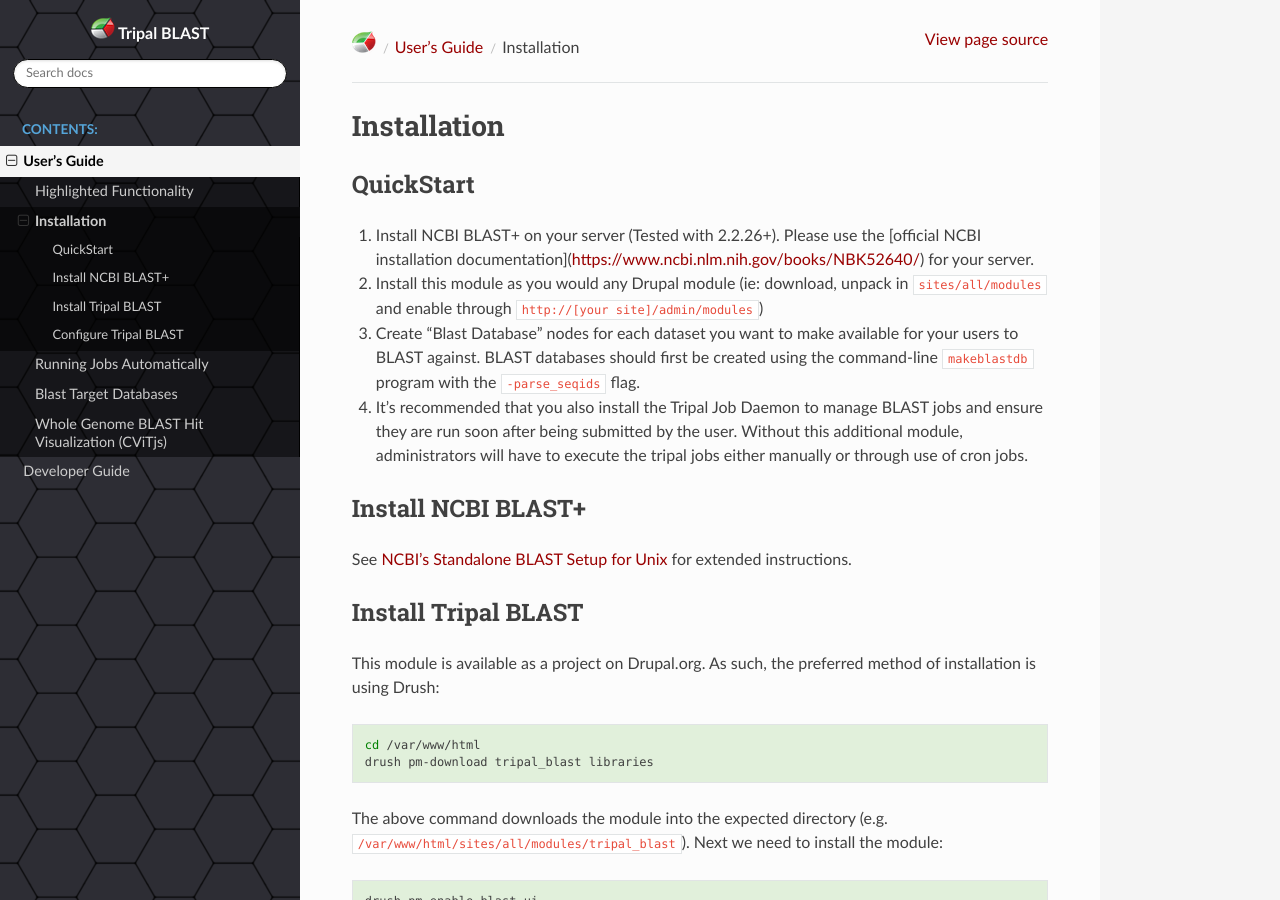
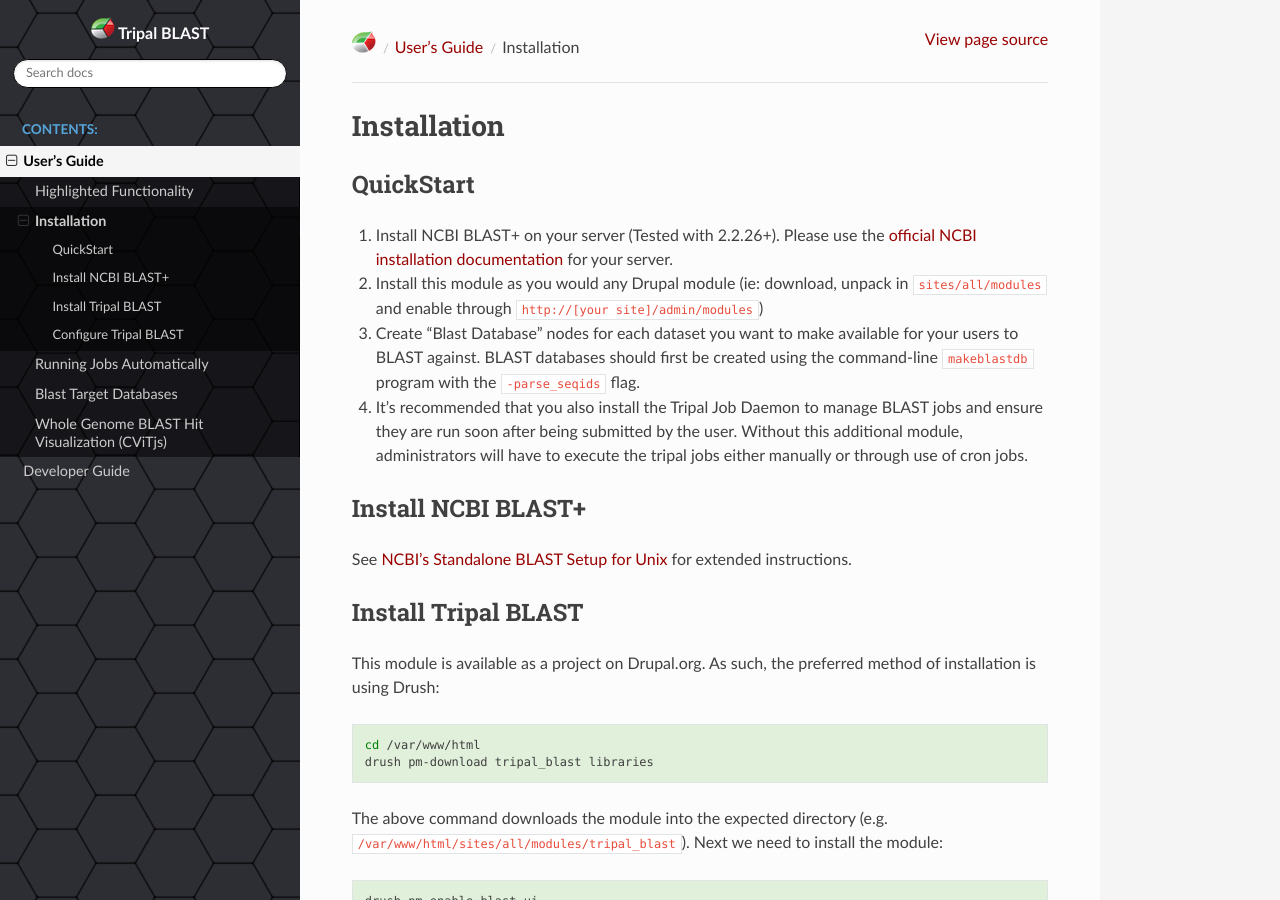
Before and after one commit to tripal/tripal_blast, a Sphinx documentation site: the page built from docs/user_guide/install.rst, in a window 1280 px wide and 900 px high. Built offline with Sphinx 7.4.7 and the Read the Docs theme 2.0.0, drawn with Linux system fonts in a browser that asks for light colours.

Commit message:
fix readthedocs link to official ncbi install.

```diff
--- a/docs/user_guide/install.rst
+++ b/docs/user_guide/install.rst
@@ -4,7 +4,7 @@ Installation
 
 QuickStart
 -----------
-1. Install NCBI BLAST+ on your server (Tested with 2.2.26+). Please use the [official NCBI installation documentation](https://www.ncbi.nlm.nih.gov/books/NBK52640/) for your server.
+1. Install NCBI BLAST+ on your server (Tested with 2.2.26+). Please use the `official NCBI installation documentation <https://www.ncbi.nlm.nih.gov/books/NBK52640/>`_ for your server.
 2. Install this module as you would any Drupal module (ie: download, unpack in ``sites/all/modules`` and enable through ``http://[your site]/admin/modules``)
 3. Create "Blast Database" nodes for each dataset you want to make available for your users to BLAST against. BLAST databases should first be created using the command-line ``makeblastdb`` program with the ``-parse_seqids`` flag.
 4. It's recommended that you also install the Tripal Job Daemon to manage BLAST jobs and ensure they are run soon after being submitted by the user. Without this additional module, administrators will have to execute the tripal jobs either manually or through use of cron jobs.
```
